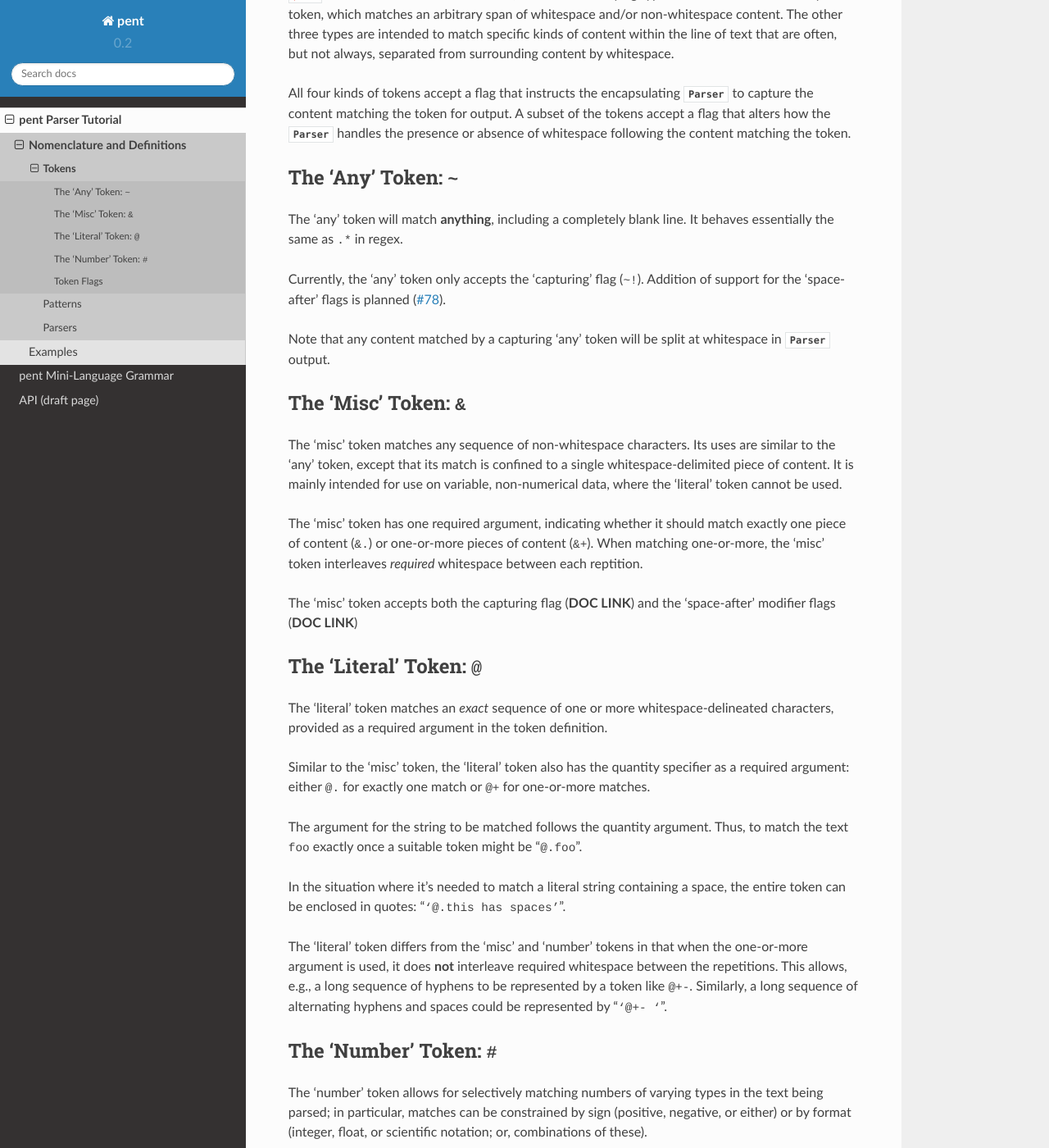
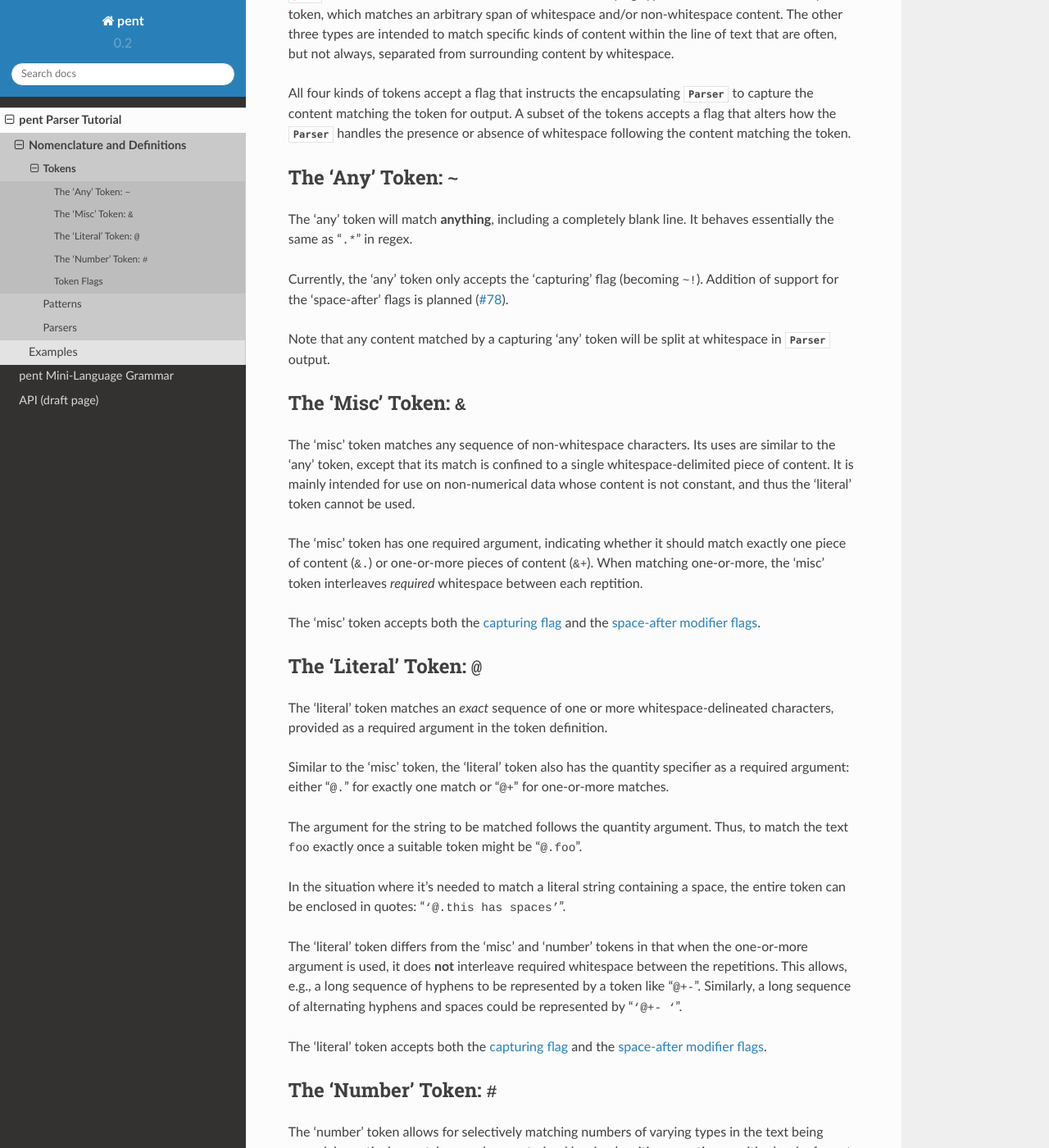
Before and after one commit to bskinn/pent, a Sphinx documentation site: the page built from doc/source/tutorial/defs/tokens.rst, in a window 1280 px wide and 1400 px high, scrolled down 203 px. Shown: the whole window at 82% size. Built offline with Sphinx 7.4.7 and the Read the Docs theme 2.0.0, drawn with Linux system fonts in a browser that asks for light colours; some of the changed text lies outside the part shown.

Commit message:
Proofread some stuff in the tutorial

```diff
--- a/doc/source/tutorial/definitions.rst
+++ b/doc/source/tutorial/definitions.rst
@@ -23,6 +23,7 @@
 
 
 .. toctree::
+    :maxdepth: 1
 
     Tokens <defs/tokens>
     Patterns <defs/patterns>
--- a/doc/source/tutorial/defs/tokens.rst
+++ b/doc/source/tutorial/defs/tokens.rst
@@ -11,7 +11,7 @@
 
 All four kinds of tokens accept a flag that instructs the encapsulating
 |Parser| to capture the content matching the token for output.
-A subset of the tokens accept a flag that
+A subset of the tokens accepts a flag that
 alters how the |Parser| handles the presence or absence of whitespace
 following the content matching the token.
 
@@ -20,10 +20,10 @@
 -----------------------------------
 
 The 'any' token will match **anything**, including a completely blank line.
-It behaves essentially the same as |cour|\ .*\ |/cour| in regex.
+It behaves essentially the same as "|cour|\ .*\ |/cour|" in regex.
 
 Currently, the 'any' token only accepts the 'capturing' flag
-(|cour|\ ~!\ |/cour|). Addition of support for the
+(becoming |cour|\ ~!\ |/cour|). Addition of support for the
 'space-after' flags is planned (:issue:`78`).
 
 Note that any content matched by a capturing 'any' token will be
@@ -36,8 +36,9 @@
 The 'misc' token matches any sequence of non-whitespace characters.
 Its uses are similar to the 'any' token, except that its match
 is confined to a single whitespace-delimited piece of content.
-It is mainly intended for use on variable, non-numerical data,
-where the 'literal' token cannot be used.
+It is mainly intended for use on non-numerical data
+whose content is not constant, and thus
+the 'literal' token cannot be used.
 
 The 'misc' token has one required argument, indicating whether
 it should match exactly one piece of content
@@ -46,8 +47,9 @@
 the 'misc' token interleaves *required* whitespace
 between each reptition.
 
-The 'misc' token accepts both the capturing flag (**DOC LINK**)
-and the 'space-after' modifier flags (**DOC LINK**)
+The 'misc' token accepts both the
+:ref:`capturing flag <tutorial-defs-tokens-captureflag>`
+and the :ref:`space-after modifier flags <tutorial-defs-tokens-spaceflags>`.
 
 
 The 'Literal' Token: |cour|\ @\ |/cour|
@@ -59,8 +61,8 @@
 
 Similar to the 'misc' token, the 'literal' token also has
 the quantity specifier as a required argument:
-either |cour|\ @.\ |/cour| for exactly one match
-or |cour|\ @+\ |/cour| for one-or-more matches.
+either "|cour|\ @.\ |/cour|" for exactly one match
+or "|cour|\ @+\ |/cour|" for one-or-more matches.
 
 The argument for the string to be matched follows the
 quantity argument. Thus, to match the text
@@ -75,9 +77,13 @@
 in that when the one-or-more argument is used, it does **not**
 interleave required whitespace between the repetitions.
 This allows, e.g., a long sequence of hyphens to be represented
-by a token like |cour|\ @+-\ |/cour|. Similarly, a long
+by a token like "|cour|\ @+-\ |/cour|". Similarly, a long
 sequence of alternating hyphens and spaces could be represented
 by "|cour|\ '@+- '\ |/cour|".
+
+The 'literal' token accepts both the
+:ref:`capturing flag <tutorial-defs-tokens-captureflag>`
+and the :ref:`space-after modifier flags <tutorial-defs-tokens-spaceflags>`.
 
 
 The 'Number' Token: |cour|\ #\ |/cour|
@@ -109,20 +115,25 @@
    |cour|\ #[.+][.-+]g\ |/cour| for general (integer or float). |br|
    |nbsp|
 
-**FIX THIS** *Different number matchings are implemented because
-sometimes (often?) numbers in different formats have different
-semantic significance, and it's useful to be able to filter/capture
-based on format.*
+The ability to specify different types of number formatting was implemented
+for the 'number' token because it's often the case that numbers printed
+in different formats have different semantic significance,
+and it's thus useful to be able to filter/capture based on that format.
+:ref:`This example <tutorial-examples-singleparser-multiplevalues>`
+illustrates a simplified case of this.
 
 As with the 'misc' token, when matching in one-or-more quantity mode,
 the 'number' token interleaves *required* whitespace between each reptition.
 
-The 'number' token accepts both the capturing flag (**DOC LINK**)
-and the 'space-after' modifier flags (**DOC LINK**).
+The 'number' token accepts both the
+:ref:`capturing flag <tutorial-defs-tokens-captureflag>`
+and the :ref:`space-after modifier flags <tutorial-defs-tokens-spaceflags>`.
 
 
 Token Flags
 -----------
+
+.. _tutorial-defs-tokens-captureflag:
 
 Capturing Flag: |cour|\ !\ |/cour|
 ~~~~~~~~~~~~~~~~~~~~~~~~~~~~~~~~~~
--- a/doc/source/tutorial/examples.rst
+++ b/doc/source/tutorial/examples.rst
@@ -7,6 +7,7 @@
 of ``pent`` to parsing of "real" (or, at least "real-like") datasets.
 
 .. toctree::
+    :maxdepth: 1
 
     examples/single_parser
     examples/nested_parsers
--- a/doc/source/tutorial/examples/nested_parsers.rst
+++ b/doc/source/tutorial/examples/nested_parsers.rst
@@ -116,7 +116,7 @@
 
 .. doctest:: orca_hess
 
-    >>> np.column_stack(np.asarray(block, dtype=float) for block in data[0])
+    >>> np.column_stack([np.asarray(block, dtype=float) for block in data[0]])
     array([[ 0.473532,  0.004379,  0.004379, -0.416666],
            [ 0.004785,  0.028807, -0.022335,  0.008067],
            [ 0.004785, -0.022335,  0.028807,  0.008067],
@@ -154,7 +154,7 @@
     Traceback (most recent call last):
     ...
     ValueError: setting an array element with a sequence.
-    >>> np.column_stack(np.asarray(block, dtype=float) for block in data2[0])
+    >>> np.column_stack([np.asarray(block, dtype=float) for block in data2[0]])
     Traceback (most recent call last):
     ...
     ValueError: all the input array dimensions except for the concatenation axis must match exactly
--- a/doc/source/tutorial/examples/single_parser.rst
+++ b/doc/source/tutorial/examples/single_parser.rst
@@ -97,6 +97,8 @@
 the return value from |capture_body| is a length-two list,
 where each item of that list represents a 2x1 matrix.
 
+
+.. _tutorial-examples-singleparser-multiplevalues:
 
 Capturing Multiple Values per Line
 ----------------------------------
```
Also changed, not shown: other parts of doc/source/tutorial/defs/tokens.rst (+2 -0 lines).
